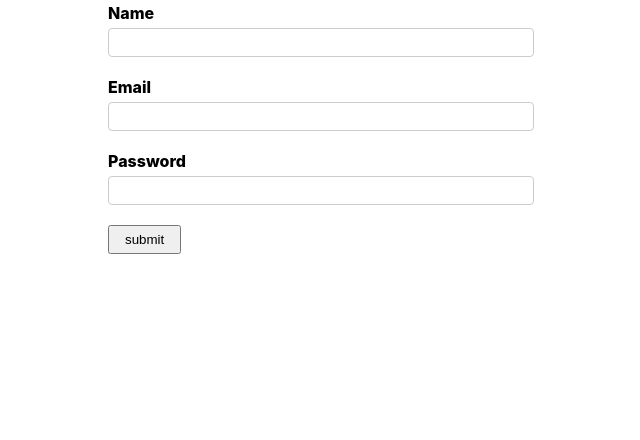
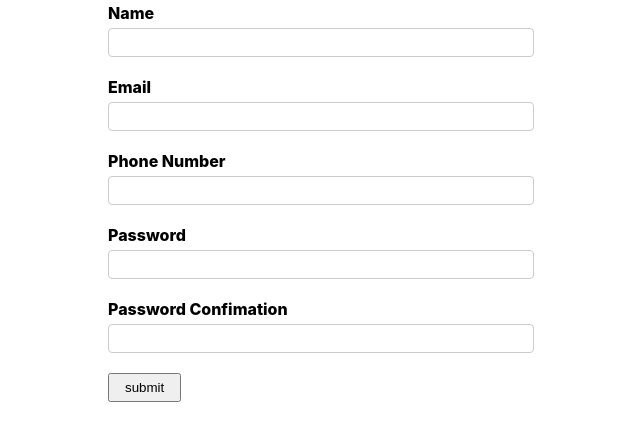
Before and after one commit to amirho3einb/formik-app, a React (Create React App) app: page / in a window 1280 px wide. Shown: the top 440 px of the page, without its empty margins (319-959 px from the left). Built offline with nearby package versions, Linux system fonts and the light colour scheme.

Commit message:
add more yup schema

```diff
--- a/src/components/SignupForm.js
+++ b/src/components/SignupForm.js
@@ -5,6 +5,8 @@
     name: "",
     email: "",
     password: "",
+    phoneNumber: "",
+    passwordConfirm: "",
 }
 
 // step 2
@@ -14,9 +16,14 @@
 
 // step 3
 const validationSchema = Yup.object({
-    name: Yup.string().required("Name is required"),
+    name: Yup.string().required("Name is required").min(6,'Name length is not valid'),
     email: Yup.string().email("Invalid email format").required("Email is required"),
-    password: Yup.string().required("Password id required"),
+    phoneNumber: Yup.string().required("Phone Number is required").matches(/^[0-9]{11}$/,'Invalid Phone Number').nullable(),
+    password: Yup.string().required("Password id required").matches(
+        /^(?=.*[a-z])(?=.*[A-Z])(?=.*[0-9])(?=.*[!@#\$%\^&\*])(?=.{8,})/,
+        "Must Contain 8 Characters, One Uppercase, One Lowercase, One Number and One Special Case Character"
+      ),
+    passwordConfirm: Yup.string().required("Password Confirmation is required").oneOf([Yup.ref("password"), null], "Passwords must match"),
 })
 
 
@@ -34,9 +41,6 @@
                     <label>Name</label>
                     <input
                         type="text"
-                        // onChange={formik.handleChange}
-                        // onBlur={formik.handleBlur}
-                        // value={formik.values.name}
                         {...formik.getFieldProps("name")}
                         name="name"
                     />
@@ -46,25 +50,37 @@
                     <label>Email</label>
                     <input
                         type="text"
-                        // onChange={formik.handleChange}
-                        // onBlur={formik.handleBlur}
-                        // value={formik.values.email}
                         {...formik.getFieldProps("email")}
                         name="email"
                     />
                     {formik.errors.email && formik.touched.email && <div className="error">{formik.errors.email}</div>}
                 </div>
                 <div className="formControl">
+                    <label>Phone Number</label>
+                    <input
+                        type="text"
+                        {...formik.getFieldProps("phoneNumber")}
+                        name="phoneNumber"
+                    />
+                    {formik.errors.phoneNumber && formik.touched.phoneNumber && <div className="error">{formik.errors.phoneNumber}</div>}
+                </div>
+                <div className="formControl">
                     <label>Password</label>
                     <input
-                        type="text"
-                        // onChange={formik.handleChange}
-                        // onBlur={formik.handleBlur}
-                        // value={formik.values.password}
+                        type="password"
                         {...formik.getFieldProps("password")}
                         name="password"
                     />
                     {formik.errors.password && formik.touched.password && <div className="error">{formik.errors.password}</div>}
+                </div>
+                <div className="formControl">
+                    <label>Password Confimation</label>
+                    <input
+                        type="password"
+                        {...formik.getFieldProps("passwordConfirm")}
+                        name="passwordConfirm"
+                    />
+                    {formik.errors.passwordConfirm && formik.touched.passwordConfirm && <div className="error">{formik.errors.passwordConfirm}</div>}
                 </div>
                 <button type="submit">submit</button>
             </form>
```
